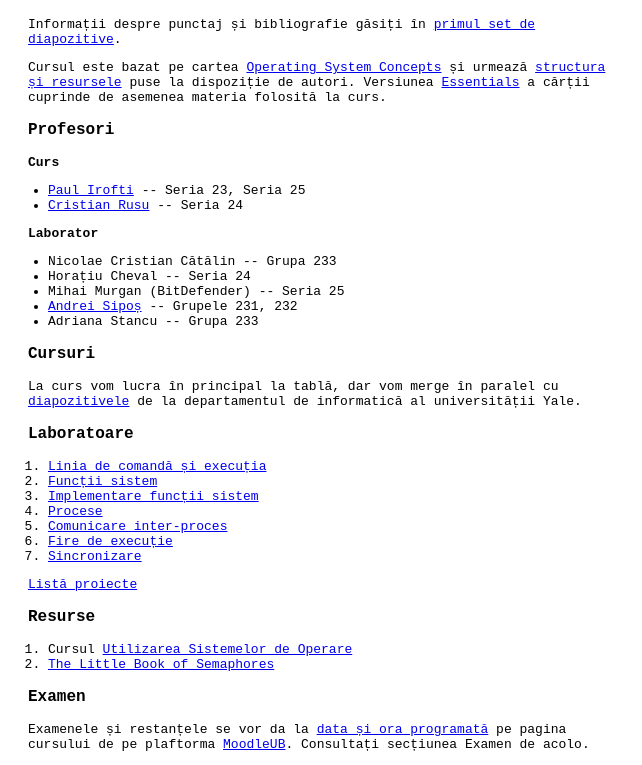
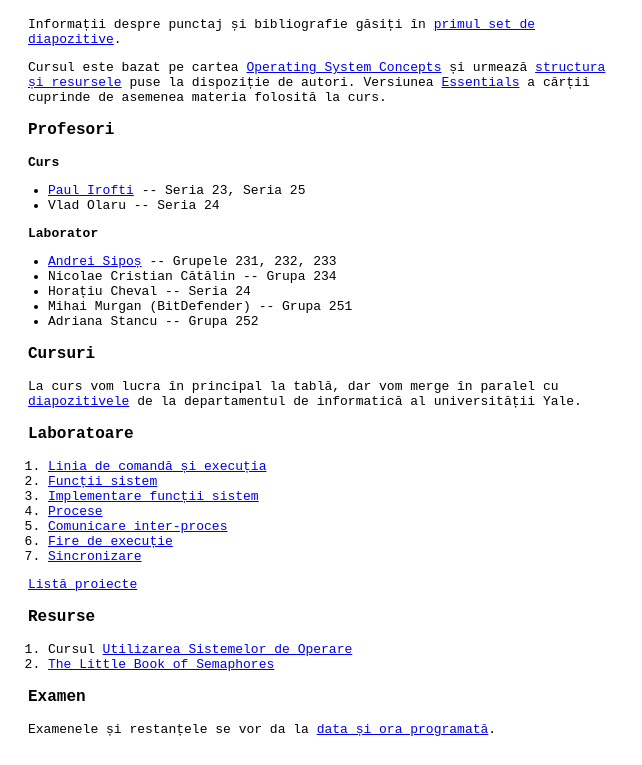
Before and after one commit to pirofti/os.cs.unibuc.ro, a plain HTML site: page index.html in a window 1280 px wide. Shown: the part 46-811 px from the top of the page, without its empty margins (0-642 px from the left). Drawn offline with Linux system fonts and the light colour scheme.

Commit message:
staff updates for 2022-2023

```diff
--- a/index.html
+++ b/index.html
@@ -9,7 +9,7 @@
 	<meta name="keywords" content="teaching,university,
 	    operating systems,security,
 	    development,software,C,hardware,kernel,bsd,irofti,paul,
-	    rusu,cristian" />
+	    olaru,vlad" />
 </head>
 
 <body style="font-family: monospace">
@@ -42,19 +42,19 @@ a cărții cuprinde de asemenea materia folosită la curs.
 <ul>
 <li><a href="https://cs.unibuc.ro/~pirofti">Paul Irofti</a> --
 	Seria 23, Seria 25</li>
-<li><a href="https://cs.unibuc.ro/~crusu">Cristian Rusu</a> --
+<li>Vlad Olaru --
 	Seria 24</li>
 </ul>
 
 <p style="margin-left: 20px"/>
 <b>Laborator</b></br>
 <ul>
-<li> Nicolae Cristian Cătălin -- Grupa 233</li>
+<li> <a href="https://cs.unibuc.ro/~asipos/">Andrei Sipoș</a> --
+	Grupele 231, 232, 233</li>
+<li> Nicolae Cristian Cătălin -- Grupa 234</li>
 <li> Horațiu Cheval -- Seria 24</li>
-<li> Mihai Murgan (BitDefender) -- Seria 25</li>
-<li> <a href="https://cs.unibuc.ro/~asipos/">Andrei Sipoș</a> --
-	Grupele 231, 232</li>
-<li> Adriana Stancu -- Grupa 233</li>
+<li> Mihai Murgan (BitDefender) -- Grupa 251</li>
+<li> Adriana Stancu -- Grupa 252</li>
 </ul>
 
 <p style="margin-left: 20px; font-size: large"/>
@@ -100,10 +100,7 @@ de la departamentul de informatică al universității Yale.
 
 <p style="margin-left: 20px"/>
 Examenele și restanțele se vor da la
-<a href="https://fmi.unibuc.ro/examene/">data și ora programată</a>
-pe pagina cursului de pe plaftorma
-<a href="https://fmi.unibuc.ro/acces-moodleub/">MoodleUB</a>.
-Consultați secțiunea Examen de acolo.
+<a href="https://fmi.unibuc.ro/examene/">data și ora programată</a>.
 
 </body>
 </html>
```
